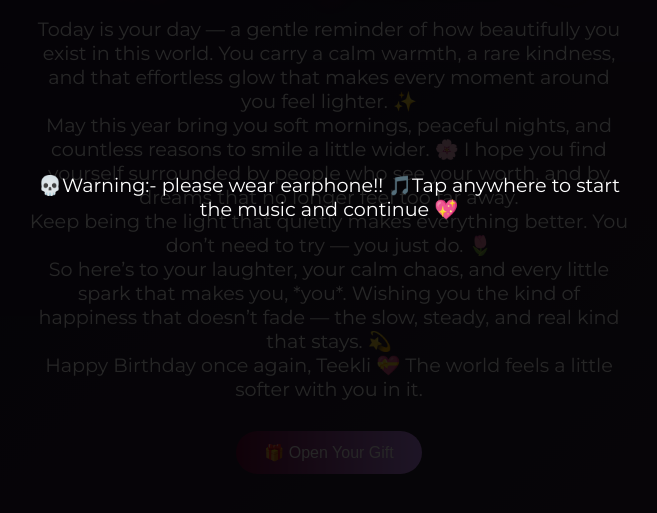
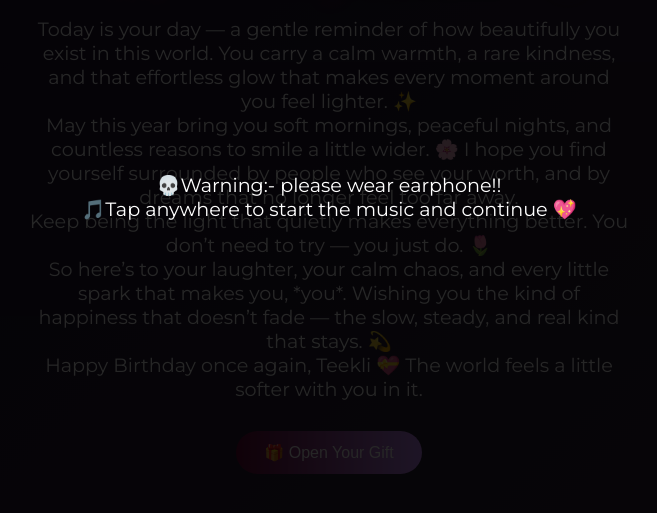
Before and after one commit to baghel-glitch/Birthday-Wish, a plain HTML site: page index.html in a window 1280 px wide. Shown: the part 193-706 px from the top of the page, without its empty margins (311-968 px from the left). Drawn offline with nearby package versions, Linux system fonts and the light colour scheme.

Commit message:
Update index.html

```diff
--- a/index.html
+++ b/index.html
@@ -113,7 +113,7 @@
   align-items:center;
   flex-direction:column;
   z-index:9999;">
-  <p> 💀Warning:- please wear earphone!!
+  <p> 💀Warning:- please wear earphone!! <br>
     🎵Tap anywhere to start the music and continue 💖</p>
 </div>
 
```
